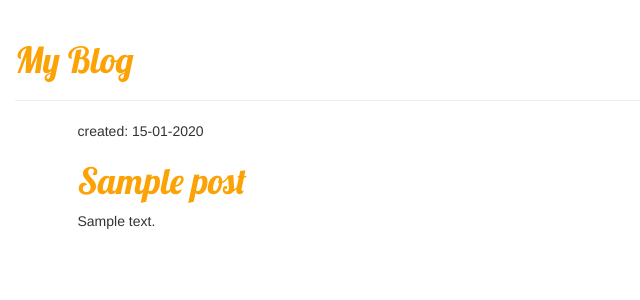
After one commit to ldhzb87/my-first-blog, a Django app: template blog/templates/blog/post_draft_list.html in a window 1280 px wide. The commit adds this page. Shown: the top 300 px of the page, without its empty margins (0-640 px from the left). Run offline with Django 3.2, Linux system fonts and the light colour scheme; the template is opened without the code that fills it: most values are stand-ins (such as "Sample title", 1, 10 or a date in 2020); some libraries are stand-ins or nearby versions.

```diff
--- a/blog/templates/blog/base.html
+++ b/blog/templates/blog/base.html
@@ -14,6 +14,9 @@
         {% if user.is_authenticated %}
             <a href="{% url 'post_new' %}" class="top-menu"><span class="glyphicon glyphicon-plus"></span></a>
         {% endif %}
+        {% if user.is_authenticated %}
+            <a href="{% url 'post_draft_list' %}" class="top-menu"><span class="glyphicon glyphicon-edit"></span></a>
+        {% endif %}
         <h1><a href="/">My Blog</a></h1>
     </div>
     <div class="content container">
--- a/blog/templates/blog/post_detail.html
+++ b/blog/templates/blog/post_detail.html
@@ -6,9 +6,12 @@
             <div class="date">
                 {{ post.published_date }}
             </div>
+        {% else %}
+            <a href="{% url 'post_publish' pk=post.pk %}" class="btn btn-default">Publish</a>
         {% endif %}
         {% if user.is_authenticated %}
             <a href="{% url 'post_edit' pk=post.pk %}" class="btn btn-default"><span class="glyphicon glyphicon-pencil"></span></a>
+            <a class="btn btn-default" href="{% url 'post_remove' pk=post.pk %}"><span class="glyphicon glyphicon-remove"></span></a>
         {% endif %}
         <h1>{{ post.title }}</h1>
         <p>{{ post.text|linebreaksbr }}</p>
--- /dev/null
+++ b/blog/templates/blog/post_draft_list.html
@@ -0,0 +1,11 @@
+{% extends 'blog/base.html' %}
+
+{% block content %}
+    {% for post in posts %}
+        <div class="post">
+            <p class="date">created: {{ post.created_date|date:'d-m-Y' }}</p>
+            <h1><a href="{% url 'post_detail' pk=post.pk %}">{{ post.title }}</a></h1>
+            <p>{{ post.text|truncatechars:200 }}</p>
+        </div>
+    {% endfor %}
+{% endblock %}
--- a/blog/urls.py
+++ b/blog/urls.py
@@ -6,5 +6,8 @@ urlpatterns = [
     url(r'^$', views.post_list, name='post_list'),
     url(r'^post/(?P<pk>\d+)/$', views.post_detail, name='post_detail'),
     url(r'^post/new/$', views.post_new, name='post_new'),
-    url(r'^post/(?P<pk>\d+)/edit/$', views.post_edit, name='post_edit')
+    url(r'^post/(?P<pk>\d+)/edit/$', views.post_edit, name='post_edit'),
+    url(r'^drafts/$', views.post_draft_list, name='post_draft_list'),
+    url(r'^post/(?P<pk>\d+)/publish/$', views.post_publish, name='post_publish'),
+    url(r'^post/(?P<pk>\d+)/remove/$', views.post_remove, name='post_remove')
 ]
```
Also changed, not shown: blog/views.py (+17 -2 lines).
